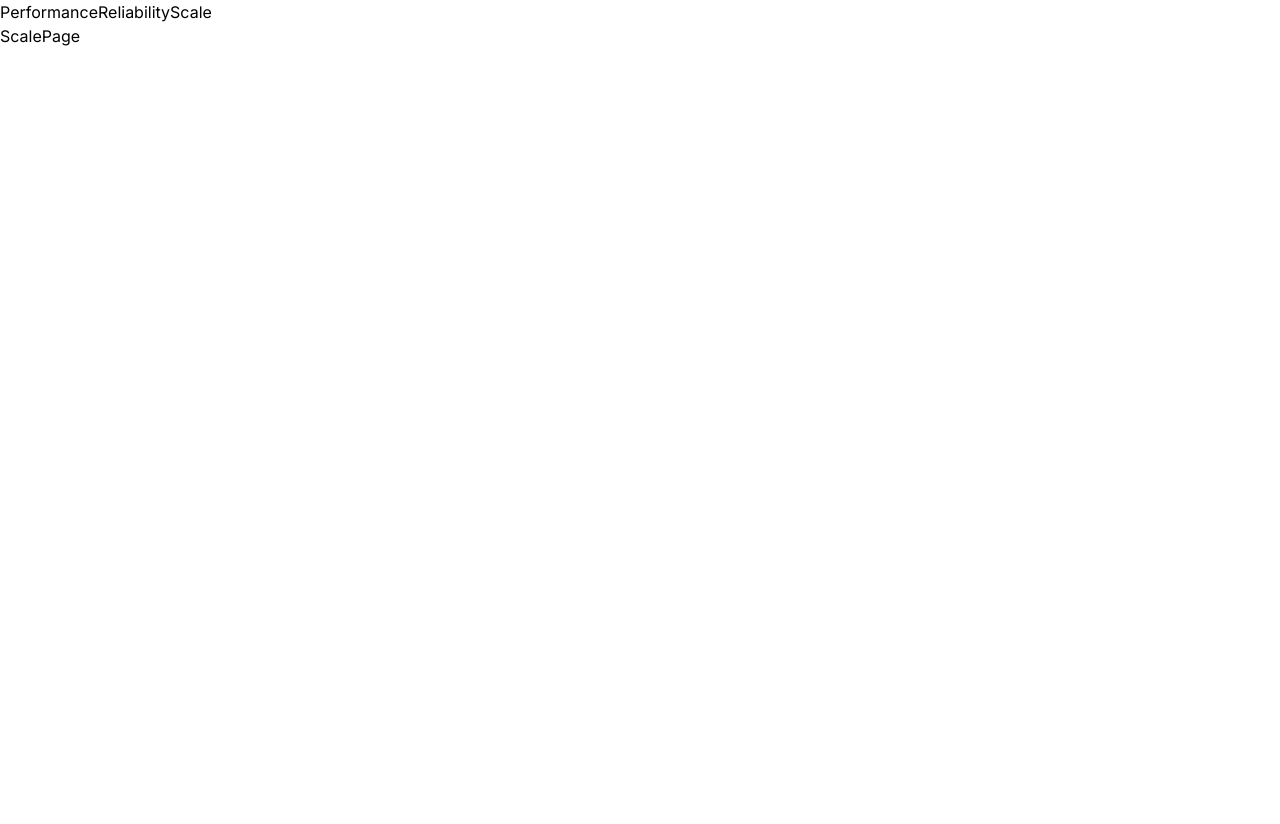
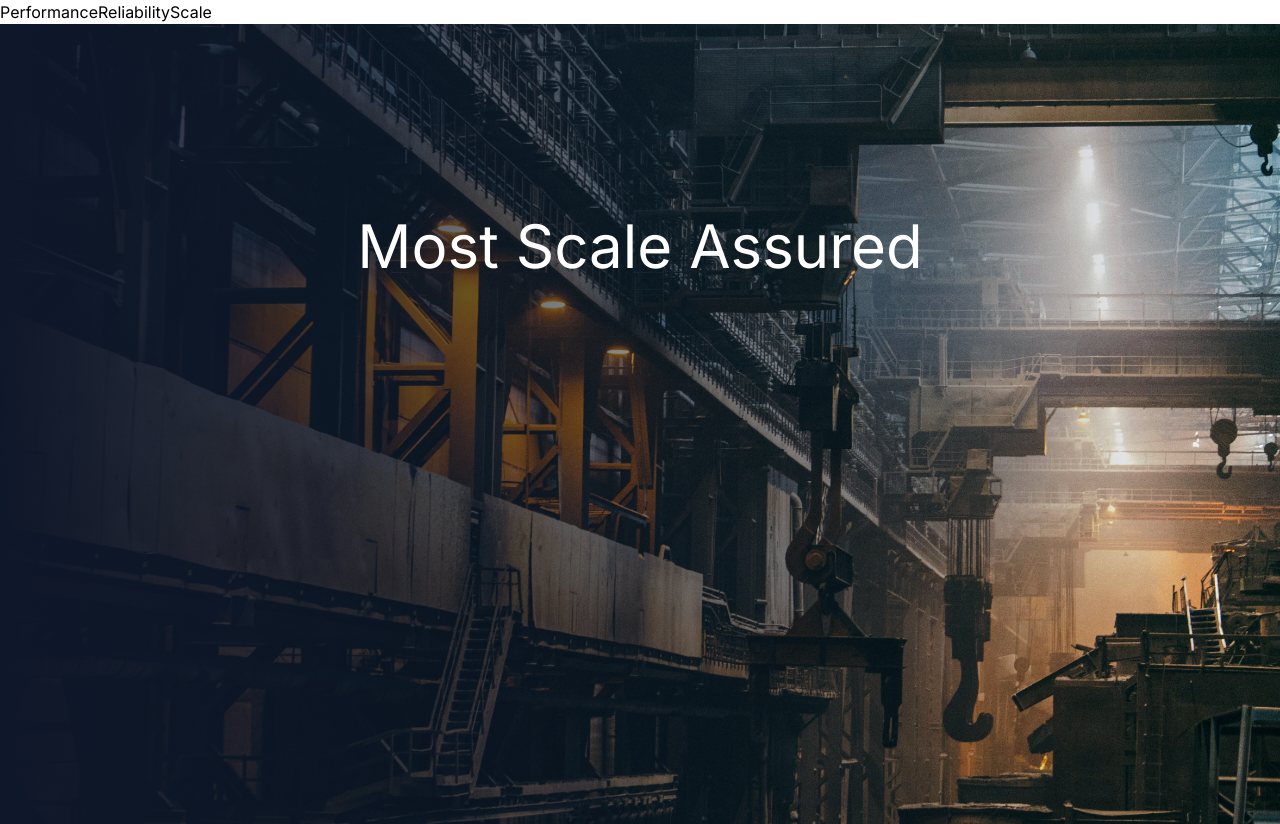
Before and after one commit to MuhtasimMusfiqZarab/corp, a Next.js app: page /scale in a window 1280 px wide. Before the commit the page ends 800 px from the top, so only its background shows below. Built offline with nearby package versions, Linux system fonts and the light colour scheme.

Commit message:
ensuring images for pages

```diff
--- a/src/app/performance/page.tsx
+++ b/src/app/performance/page.tsx
@@ -1,3 +1,6 @@
+import Hero from '@/components/hero';
+import performanceImg from 'public/performance.jpg';
+
 export default function PerformancePage() {
-  return <div>PerformancePage </div>;
+  return <Hero imgData={performanceImg} imgAlt="Performance" title="Most PERFORMANCE ACQUIRED" />;
 }
--- a/src/app/reliability/page.tsx
+++ b/src/app/reliability/page.tsx
@@ -1,3 +1,6 @@
+import Hero from '@/components/hero';
+import reliabilityImg from 'public/reliability.jpg';
+
 export default function ReliabilityPage() {
-  return <div>ReliabilityPage </div>;
+  return <Hero imgData={reliabilityImg} imgAlt="Reliability" title="Most reliability ACQUIRED" />;
 }
--- a/src/app/scale/page.tsx
+++ b/src/app/scale/page.tsx
@@ -1,3 +1,6 @@
+import Hero from '@/components/hero';
+import scaleImg from 'public/scale.jpg';
+
 export default function ScalePage() {
-  return <div>ScalePage </div>;
+  return <Hero imgData={scaleImg} imgAlt="Scale" title="Most Scale Assured" />;
 }
```
